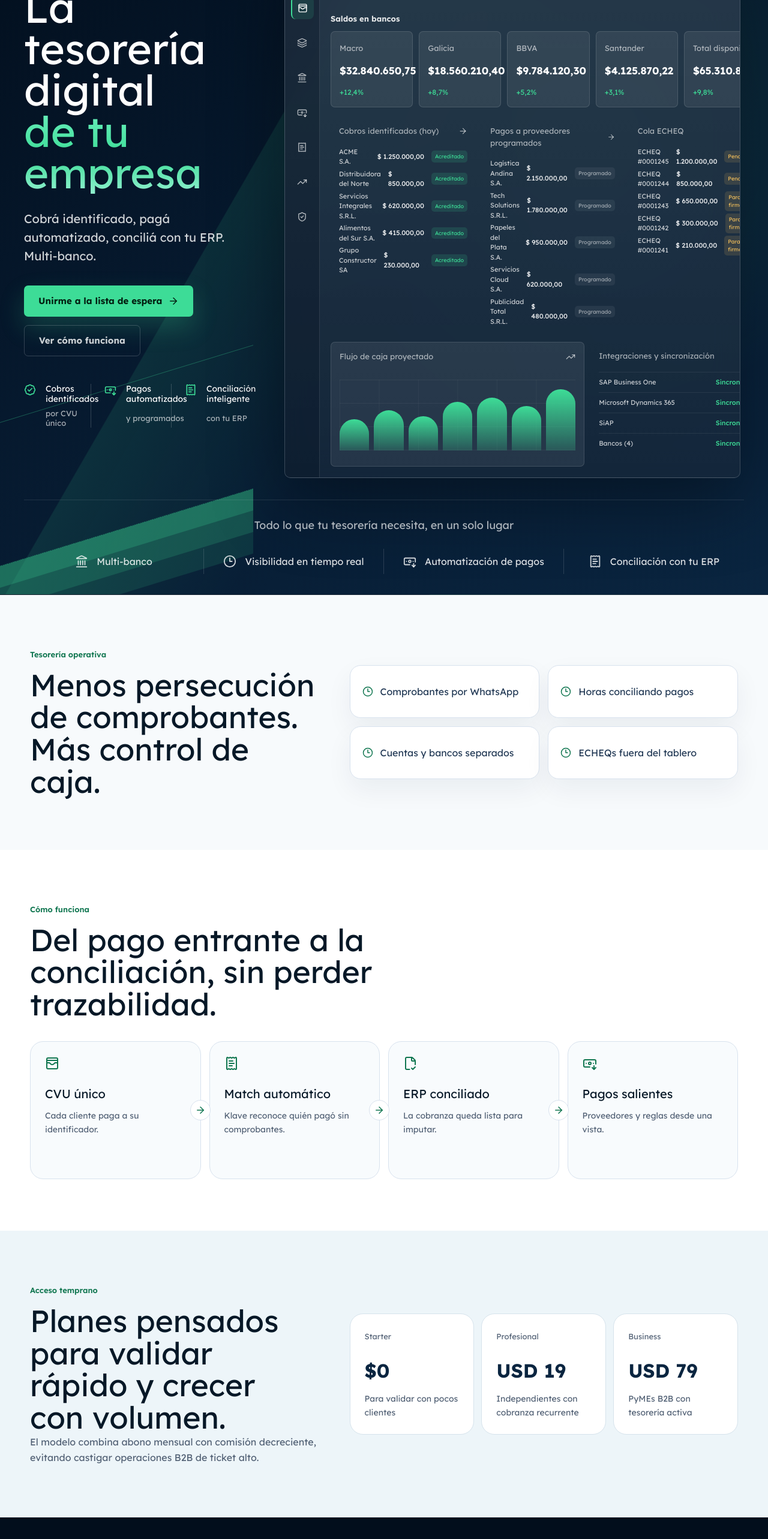
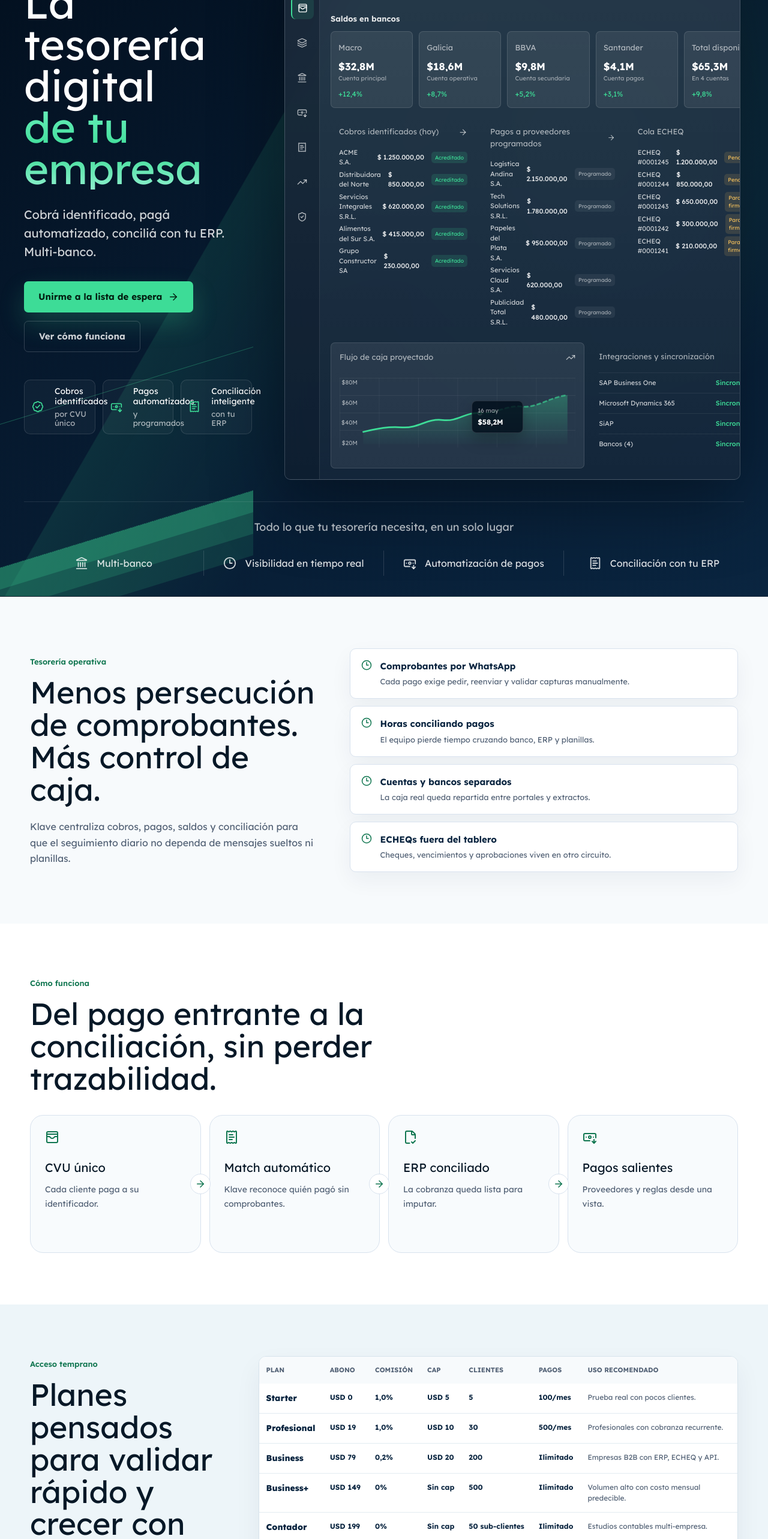
Before and after one commit to gonazurak/klave-landing, a Next.js app: page / in a window 1280 px wide. Shown: the part 234-2800 px from the top of the page at 60% size. Built offline with nearby package versions, Linux system fonts and the light colour scheme.

Commit message:
Fix landing dashboard and pricing layout

```diff
--- a/src/app/globals.css
+++ b/src/app/globals.css
@@ -250,36 +250,37 @@
 .value-strip {
   display: grid;
   grid-template-columns: repeat(3, 1fr);
-  gap: 22px;
+  gap: 12px;
   margin-top: 46px;
   max-width: 570px;
 }
 
 .value-strip span {
   display: grid;
-  grid-template-columns: 24px 1fr;
-  gap: 8px 12px;
-  align-items: start;
+  grid-template-columns: 28px minmax(0, 1fr);
+  grid-template-rows: auto auto;
+  gap: 4px 10px;
+  align-items: center;
   min-width: 0;
   color: white;
   font-size: 14px;
-  line-height: 1.2;
-  padding-right: 18px;
-  border-right: 1px solid rgba(255, 255, 255, 0.18);
-}
-
-.value-strip span:last-child {
-  border-right: 0;
+  line-height: 1.25;
+  min-height: 64px;
+  padding: 10px 12px;
+  border: 1px solid rgba(255, 255, 255, 0.12);
+  border-radius: 10px;
+  background: rgba(255, 255, 255, 0.035);
 }
 
 .value-strip svg {
   color: var(--aqua);
-  grid-row: span 2;
+  grid-row: 1 / 3;
 }
 
 .value-strip small {
   color: rgba(255, 255, 255, 0.66);
   font-size: 13px;
+  line-height: 1.15;
 }
 
 .hero-product {
@@ -356,8 +357,7 @@
 .metric-card span,
 .panel-heading,
 .cash-row span,
-.activity-list p,
-.plan-card span {
+.activity-list p {
   color: rgba(255, 255, 255, 0.62);
   font-size: 13px;
 }
@@ -398,8 +398,6 @@
 .metric-card,
 .cash-panel,
 .activity-panel,
-.plan-card,
-.pain-item,
 .flow-step {
   border: 1px solid rgba(255, 255, 255, 0.12);
   background: rgba(255, 255, 255, 0.075);
@@ -408,16 +406,34 @@
 .metric-card {
   min-height: 118px;
   border-radius: 7px;
-  padding: 14px;
+  min-width: 0;
+  padding: 13px 12px;
 }
 
 .metric-card strong {
   display: block;
-  margin: 14px 0 10px;
-  font-size: 17px;
+  margin: 12px 0 6px;
+  max-width: 100%;
+  overflow: hidden;
+  color: white;
+  font-size: clamp(17px, 1.2vw, 21px);
+  line-height: 1.05;
+  text-overflow: ellipsis;
+  white-space: nowrap;
+}
+
+.metric-card em {
+  display: block;
+  min-height: 14px;
+  color: rgba(255, 255, 255, 0.55);
+  font-size: 10px;
+  font-style: normal;
+  line-height: 1.15;
 }
 
 .metric-card small {
+  display: block;
+  margin-top: 9px;
   color: var(--aqua);
   font-size: 12px;
 }
@@ -530,6 +546,92 @@
 .dashboard-bottom .cash-panel,
 .dashboard-bottom .sync-panel {
   min-height: 198px;
+}
+
+.cashflow-chart {
+  position: relative;
+  height: 144px;
+  margin-top: 8px;
+  overflow: hidden;
+}
+
+.cashflow-grid {
+  position: absolute;
+  inset: 8px 0 20px;
+  background:
+    linear-gradient(rgba(255, 255, 255, 0.06) 1px, transparent 1px) 0 0 / 100% 25%,
+    linear-gradient(90deg, rgba(255, 255, 255, 0.045) 1px, transparent 1px) 0 0 / 16.66% 100%;
+}
+
+.cashflow-chart svg {
+  position: absolute;
+  inset: 8px 0 20px 34px;
+  width: calc(100% - 42px);
+  height: calc(100% - 28px);
+}
+
+.cashflow-fill {
+  fill: url("#cashflowFill");
+}
+
+.cashflow-line {
+  fill: none;
+  stroke-width: 4;
+  stroke-linecap: round;
+}
+
+.cashflow-line.real {
+  stroke: var(--aqua);
+}
+
+.cashflow-line.projected {
+  stroke: var(--aqua);
+  stroke-dasharray: 8 8;
+  opacity: 0.62;
+}
+
+.cashflow-chart circle {
+  fill: var(--aqua);
+  stroke: rgba(255, 255, 255, 0.84);
+  stroke-width: 2;
+}
+
+.chart-tooltip {
+  position: absolute;
+  left: 56%;
+  top: 46px;
+  min-width: 86px;
+  border: 1px solid rgba(255, 255, 255, 0.14);
+  border-radius: 8px;
+  background: rgba(2, 14, 28, 0.82);
+  padding: 8px 9px;
+  box-shadow: 0 12px 24px rgba(0, 0, 0, 0.22);
+}
+
+.chart-tooltip span,
+.chart-scale span {
+  display: block;
+  color: rgba(255, 255, 255, 0.58);
+  font-size: 10px;
+}
+
+.chart-tooltip strong {
+  display: block;
+  margin-top: 3px;
+  color: white;
+  font-size: 12px;
+}
+
+.chart-scale {
+  position: absolute;
+  left: 0;
+  top: 8px;
+  bottom: 20px;
+  display: flex;
+  flex-direction: column;
+  justify-content: space-between;
+  width: 30px;
+  text-align: right;
 }
 
 .sync-row {
@@ -674,29 +776,50 @@
 }
 
 .pricing-layout p,
+.problem-copy p,
 .waitlist-panel p,
 .flow-step p {
   color: #526175;
   line-height: 1.65;
 }
 
+.problem-copy p {
+  max-width: 560px;
+  margin: 22px 0 0;
+  font-size: 16px;
+}
+
 .pain-grid {
   display: grid;
-  grid-template-columns: repeat(2, 1fr);
-  gap: 14px;
+  gap: 12px;
 }
 
 .pain-item {
-  min-height: 88px;
+  min-height: 82px;
+  border: 1px solid #d8e2ee;
   border-color: #d8e2ee;
-  border-radius: 18px;
+  border-radius: 10px;
   background: white;
   color: #223955;
   display: flex;
-  align-items: center;
-  gap: 12px;
-  padding: 20px;
-  box-shadow: 0 18px 44px rgba(10, 37, 64, 0.06);
+  align-items: flex-start;
+  gap: 14px;
+  padding: 18px;
+  box-shadow: 0 14px 36px rgba(10, 37, 64, 0.055);
+}
+
+.pain-item strong {
+  display: block;
+  margin-bottom: 5px;
+  color: var(--navy);
+  font-size: 15px;
+}
+
+.pain-item span {
+  display: block;
+  color: #526175;
+  font-size: 13px;
+  line-height: 1.45;
 }
 
 .pain-item svg,
@@ -755,34 +878,81 @@
   background: #edf5f9;
 }
 
-.plans-grid {
-  display: grid;
-  grid-template-columns: repeat(3, 1fr);
-  gap: 12px;
+.pricing-layout {
+  grid-template-columns: minmax(0, 0.58fr) minmax(0, 1.42fr);
+  align-items: start;
 }
 
-.plan-card {
-  min-height: 190px;
-  border-color: #d6e3ec;
-  border-radius: 22px;
-  background: white;
-  padding: 24px;
+.pricing-copy {
+  position: sticky;
+  top: 24px;
 }
 
-.plan-card span {
-  color: #526175;
+.pricing-copy p {
+  max-width: 500px;
+  margin: 22px 0 0;
 }
 
-.plan-card strong {
-  display: block;
-  margin: 22px 0 12px;
-  color: var(--navy);
-  font-size: 32px;
+.pricing-table-wrap {
+  overflow: hidden;
+  border: 1px solid #d6e3ec;
+  border-radius: 12px;
+  background: white;
+  box-shadow: 0 18px 44px rgba(10, 37, 64, 0.06);
 }
 
-.plan-card p {
+.pricing-table {
+  width: 100%;
+  border-collapse: collapse;
+  color: #526175;
+  font-size: 12px;
+}
+
+.pricing-table th,
+.pricing-table td {
+  border-bottom: 1px solid #e2ebf1;
+  padding: 14px 12px;
+  text-align: left;
+  vertical-align: top;
+}
+
+.pricing-table thead th {
+  background: #f7fafc;
+  color: #526175;
+  font-size: 11px;
+  font-weight: 700;
+  text-transform: uppercase;
+}
+
+.pricing-table tbody th {
+  color: var(--navy);
+  font-size: 14px;
+  font-weight: 750;
+}
+
+.pricing-table td:nth-child(2),
+.pricing-table td:nth-child(3),
+.pricing-table td:nth-child(4),
+.pricing-table td:nth-child(5),
+.pricing-table td:nth-child(6) {
+  color: var(--navy);
+  font-weight: 700;
+  white-space: nowrap;
+}
+
+.pricing-table tr:last-child th,
+.pricing-table tr:last-child td {
+  border-bottom: 0;
+}
+
+.pricing-note {
   margin: 0;
-  font-size: 14px;
+  border-top: 1px solid #e2ebf1;
+  background: #f8fbfd;
+  padding: 18px 20px;
+  color: #526175;
+  font-size: 13px;
+  line-height: 1.6;
 }
 
 .waitlist-band {
@@ -875,13 +1045,46 @@
     margin-bottom: 28px;
   }
 
-  .flow-grid,
-  .plans-grid {
+  .flow-grid {
     grid-template-columns: repeat(2, 1fr);
+  }
+
+  .pricing-copy {
+    position: static;
   }
 
   .flow-arrow {
     display: none;
+  }
+}
+
+@media (max-width: 920px) {
+  .hero-product {
+    min-height: auto;
+  }
+
+  .metric-grid {
+    grid-template-columns: repeat(2, minmax(0, 1fr));
+  }
+
+  .dashboard-main,
+  .dashboard-bottom {
+    grid-template-columns: 1fr;
+  }
+
+  .cash-panel,
+  .activity-panel,
+  .table-panel,
+  .sync-panel {
+    min-height: auto;
+  }
+
+  .pricing-table-wrap {
+    overflow-x: auto;
+  }
+
+  .pricing-table {
+    min-width: 900px;
   }
 }
 
@@ -943,8 +1146,7 @@
   .dashboard-main,
   .dashboard-bottom,
   .pain-grid,
-  .flow-grid,
-  .plans-grid {
+  .flow-grid {
     grid-template-columns: 1fr;
   }
 
--- a/src/app/page.tsx
+++ b/src/app/page.tsx
@@ -20,11 +20,11 @@
 const logoSrc = `${basePath}/brand/klave-logo-inverse-transparent.png`;
 
 const metrics = [
-  { label: "Macro", value: "$32.840.650,75", trend: "+12,4%" },
-  { label: "Galicia", value: "$18.560.210,40", trend: "+8,7%" },
-  { label: "BBVA", value: "$9.784.120,30", trend: "+5,2%" },
-  { label: "Santander", value: "$4.125.870,22", trend: "+3,1%" },
-  { label: "Total disponible", value: "$65.310.851,67", trend: "+9,8%" },
+  { label: "Macro", value: "$32,8M", detail: "Cuenta principal", trend: "+12,4%" },
+  { label: "Galicia", value: "$18,6M", detail: "Cuenta operativa", trend: "+8,7%" },
+  { label: "BBVA", value: "$9,8M", detail: "Cuenta secundaria", trend: "+5,2%" },
+  { label: "Santander", value: "$4,1M", detail: "Cuenta pagos", trend: "+3,1%" },
+  { label: "Total disponible", value: "$65,3M", detail: "En 4 cuentas", trend: "+9,8%" },
 ];
 
 const flows = [
@@ -35,10 +35,22 @@
 ];
 
 const painPoints = [
-  "Comprobantes por WhatsApp",
-  "Horas conciliando pagos",
-  "Cuentas y bancos separados",
-  "ECHEQs fuera del tablero",
+  {
+    title: "Comprobantes por WhatsApp",
+    text: "Cada pago exige pedir, reenviar y validar capturas manualmente.",
+  },
+  {
+    title: "Horas conciliando pagos",
+    text: "El equipo pierde tiempo cruzando banco, ERP y planillas.",
+  },
+  {
+    title: "Cuentas y bancos separados",
+    text: "La caja real queda repartida entre portales y extractos.",
+  },
+  {
+    title: "ECHEQs fuera del tablero",
+    text: "Cheques, vencimientos y aprobaciones viven en otro circuito.",
+  },
 ];
 
 const bottomBenefits = [
@@ -49,21 +61,88 @@
 ];
 
 const plans = [
-  { name: "Starter", price: "$0", detail: "Para validar con pocos clientes" },
-  { name: "Profesional", price: "USD 19", detail: "Independientes con cobranza recurrente" },
-  { name: "Business", price: "USD 79", detail: "PyMEs B2B con tesorería activa" },
+  {
+    name: "Starter",
+    fee: "USD 0",
+    commission: "1,0%",
+    cap: "USD 5",
+    customers: "5",
+    payments: "100/mes",
+    bestFor: "Prueba real con pocos clientes.",
+  },
+  {
+    name: "Profesional",
+    fee: "USD 19",
+    commission: "1,0%",
+    cap: "USD 10",
+    customers: "30",
+    payments: "500/mes",
+    bestFor: "Profesionales con cobranza recurrente.",
+  },
+  {
+    name: "Business",
+    fee: "USD 79",
+    commission: "0,2%",
+    cap: "USD 20",
+    customers: "200",
+    payments: "Ilimitado",
+    bestFor: "Empresas B2B con ERP, ECHEQ y API.",
+  },
+  {
+    name: "Business+",
+    fee: "USD 149",
+    commission: "0%",
+    cap: "Sin cap",
+    customers: "500",
+    payments: "Ilimitado",
+    bestFor: "Volumen alto con costo mensual predecible.",
+  },
+  {
+    name: "Contador",
+    fee: "USD 199",
+    commission: "0%",
+    cap: "Sin cap",
+    customers: "50 sub-clientes",
+    payments: "Ilimitado",
+    bestFor: "Estudios contables multi-empresa.",
+  },
 ];
 
-function MiniTrend() {
+function CashFlowChart() {
   return (
-    <div className="trend" aria-hidden="true">
-      <span />
-      <span />
-      <span />
-      <span />
-      <span />
-      <span />
-      <span />
+    <div className="cashflow-chart" aria-hidden="true">
+      <div className="cashflow-grid" />
+      <svg viewBox="0 0 520 170" preserveAspectRatio="none">
+        <defs>
+          <linearGradient id="cashflowFill" x1="0" x2="0" y1="0" y2="1">
+            <stop offset="0%" stopColor="#3ddc97" stopOpacity="0.32" />
+            <stop offset="100%" stopColor="#3ddc97" stopOpacity="0.02" />
+          </linearGradient>
+        </defs>
+        <path
+          className="cashflow-fill"
+          d="M8 132 C44 124 70 118 104 121 C144 124 166 98 204 103 C242 108 260 83 296 86 C336 89 360 66 398 70 C438 74 462 49 512 42 L512 162 L8 162 Z"
+        />
+        <path
+          className="cashflow-line real"
+          d="M8 132 C44 124 70 118 104 121 C144 124 166 98 204 103 C242 108 260 83 296 86"
+        />
+        <path
+          className="cashflow-line projected"
+          d="M296 86 C336 89 360 66 398 70 C438 74 462 49 512 42"
+        />
+        <circle cx="296" cy="86" r="5" />
+      </svg>
+      <div className="chart-tooltip">
+        <span>16 may</span>
+        <strong>$58,2M</strong>
+      </div>
+      <div className="chart-scale">
+        <span>$80M</span>
+        <span>$60M</span>
+        <span>$40M</span>
+        <span>$20M</span>
+      </div>
     </div>
   );
 }
@@ -158,6 +237,7 @@
                   <article className="metric-card" key={metric.label}>
                     <span>{metric.label}</span>
                     <strong>{metric.value}</strong>
+                    <em>{metric.detail}</em>
                     <small>{metric.trend}</small>
                   </article>
                 ))}
@@ -237,9 +317,9 @@
                     <span>Flujo de caja proyectado</span>
                     <TrendingUp size={16} />
                   </div>
-                  <MiniTrend />
+                  <CashFlowChart />
                 </section>
-                <section className="sync-panel">
+                <section className="sync-panel" id="integraciones">
                   <div className="panel-heading">
                     <span>Integraciones y sincronización</span>
                     <RefreshCw size={16} />
@@ -269,17 +349,24 @@
         </div>
       </section>
 
-      <section className="problem-band">
+      <section className="problem-band" id="seguridad">
         <div className="section-inner problem-grid">
-          <div>
+          <div className="problem-copy">
             <span className="section-kicker">Tesorería operativa</span>
             <h2>Menos persecución de comprobantes. Más control de caja.</h2>
+            <p>
+              Klave centraliza cobros, pagos, saldos y conciliación para que el
+              seguimiento diario no dependa de mensajes sueltos ni planillas.
+            </p>
           </div>
           <div className="pain-grid">
             {painPoints.map((point) => (
-              <div className="pain-item" key={point}>
+              <div className="pain-item" key={point.title}>
                 <Clock3 size={18} />
-                <span>{point}</span>
+                <div>
+                  <strong>{point.title}</strong>
+                  <span>{point.text}</span>
+                </div>
               </div>
             ))}
           </div>
@@ -311,7 +398,7 @@
 
       <section className="pricing-band" id="pricing">
         <div className="section-inner pricing-layout">
-          <div>
+          <div className="pricing-copy">
             <span className="section-kicker">Acceso temprano</span>
             <h2>Planes pensados para validar rápido y crecer con volumen.</h2>
             <p>
@@ -319,14 +406,40 @@
               castigar operaciones B2B de ticket alto.
             </p>
           </div>
-          <div className="plans-grid">
-            {plans.map((plan) => (
-              <article className="plan-card" key={plan.name}>
-                <span>{plan.name}</span>
-                <strong>{plan.price}</strong>
-                <p>{plan.detail}</p>
-              </article>
-            ))}
+          <div className="pricing-table-wrap">
+            <table className="pricing-table">
+              <thead>
+                <tr>
+                  <th>Plan</th>
+                  <th>Abono</th>
+                  <th>Comisión</th>
+                  <th>Cap</th>
+                  <th>Clientes</th>
+                  <th>Pagos</th>
+                  <th>Uso recomendado</th>
+                </tr>
+              </thead>
+              <tbody>
+                {plans.map((plan) => (
+                  <tr key={plan.name}>
+                    <th scope="row">{plan.name}</th>
+                    <td>{plan.fee}</td>
+                    <td>{plan.commission}</td>
+                    <td>{plan.cap}</td>
+                    <td>{plan.customers}</td>
+                    <td>{plan.payments}</td>
+                    <td>{plan.bestFor}</td>
+                  </tr>
+                ))}
+              </tbody>
+            </table>
+            <p className="pricing-note">
+              La estructura sigue la documentación interna de pricing: Starter
+              y Profesional priorizan entrada baja, Business baja la comisión
+              para tickets B2B altos, Business+ elimina la comisión para CFOs
+              que prefieren previsibilidad y Contador opera multi-tenant sin
+              cobrar sobre el flujo de sus clientes.
+            </p>
           </div>
         </div>
       </section>
```
